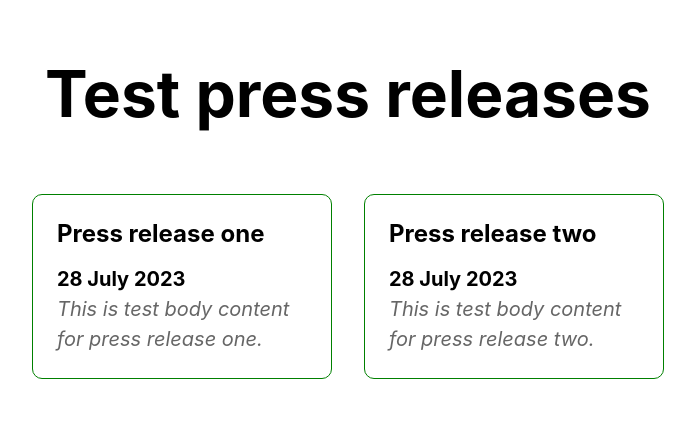
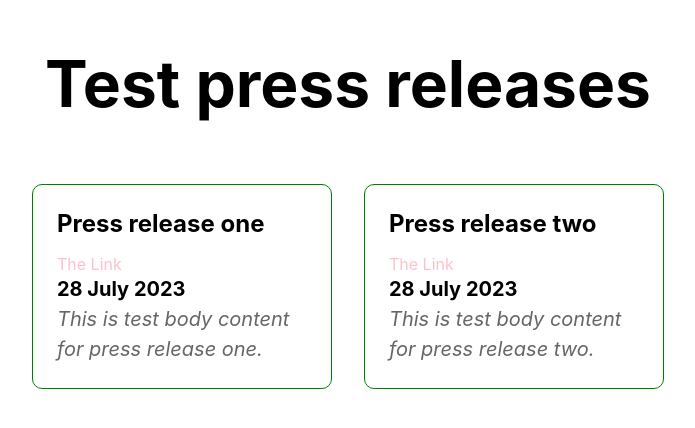
Before and after one commit to cstanleyhns/janes-test-site, a Next.js app: page / in a window 1280 px wide. Shown: the part 174-602 px from the top of the page, without its empty margins (292-987 px from the left). Built offline with nearby package versions, Linux system fonts and the light colour scheme.

Commit message:
changed location of a tag

```diff
--- a/pages/index.js
+++ b/pages/index.js
@@ -20,21 +20,23 @@ export default function Home() {
         <div className={styles.grid}>
 
 
-        <a href="https://janes-test-site.vercel.app/news1" className="links" rel="noreferrer">
+
           <div className={styles.card}>
             <h2>Press release one</h2>
+            <a href="https://janes-test-site.vercel.app/news1" className={styles.link} rel="noreferrer">The Link</a>
             <p className={styles.cardDate}>28 July 2023</p>
             <p className={styles.cardCopy}>This is test body content for press release one.</p>
           </div>
-        </a>
 
-        <a href="https://janes-test-site.vercel.app/news2" className="links" rel="noreferrer">
+
+
           <div className={styles.card}>
             <h2>Press release two</h2>
+            <a href="https://janes-test-site.vercel.app/news2" className={styles.link} rel="noreferrer">The Link</a>
             <p className={styles.cardDate}>28 July 2023</p>
             <p className={styles.cardCopy}>This is test body content for press release two.</p>
           </div>
-        </a>
+
 
 
         </div>
--- a/styles/Home.module.css
+++ b/styles/Home.module.css
@@ -96,6 +96,10 @@
   font-weight: bold;
 }
 
+.link {
+  color: pink;
+}
+
 .cardCopy {
   font-size: 0.8rem;
   font-style: italic;
```
